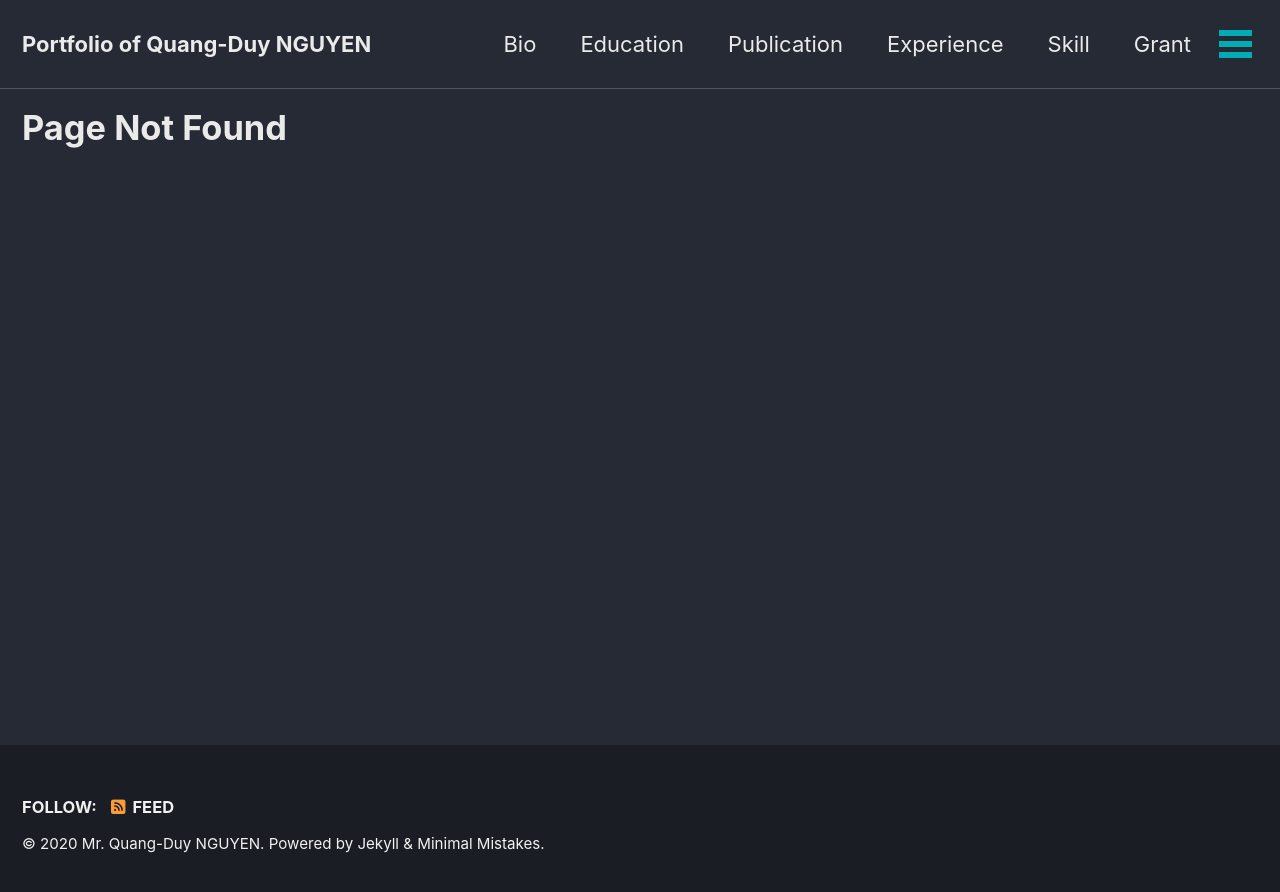
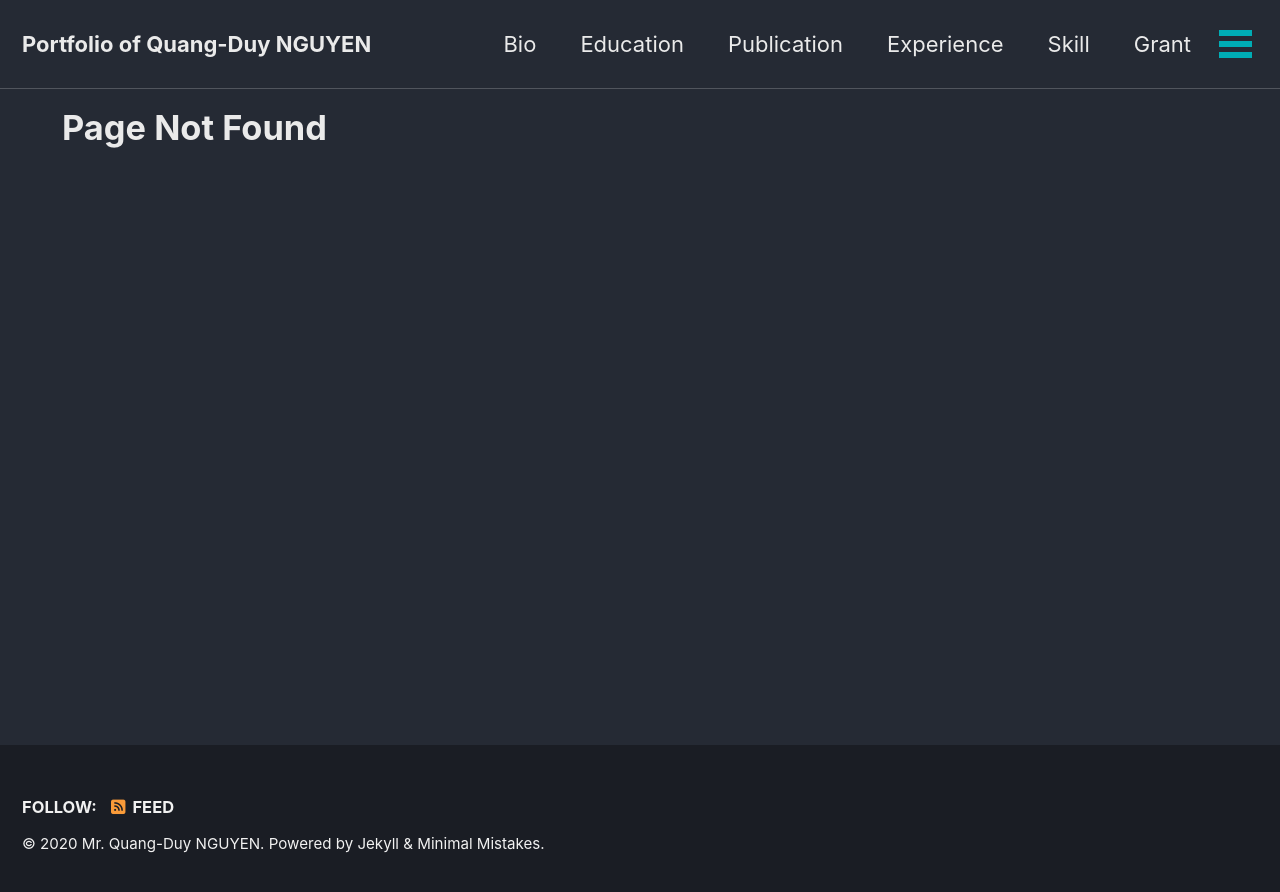
Before and after one commit to nqduy35/nqduy35.github.io, a Jekyll site: the page built from _pages/404.md, in a window 1280 px wide. Shown: the top 892 px of the page. Built offline with Jekyll 4.4.1, drawn with Linux system fonts in a browser that asks for light colours; cached includes are drawn as plain includes; nearby versions of some CDN libraries.

Commit message:
update nqd variable

```diff
--- a/_sass/minimal-mistakes/_archive.scss
+++ b/_sass/minimal-mistakes/_archive.scss
@@ -7,11 +7,14 @@
   margin-bottom: 2em;
 
   @include breakpoint($large) {
-    padding-right: 0;
+    float: right;
+    width: calc(100% - #{$right-sidebar-width-nqd});
+    padding-right: $right-sidebar-width-nqd;
   }
 
   @include breakpoint($x-large) {
-    padding-right: 0;
+    width: calc(100% - #{$right-sidebar-width-nqd});
+    padding-right: $right-sidebar-width-nqd;
   }
 }
 
--- a/_sass/minimal-mistakes/_page.scss
+++ b/_sass/minimal-mistakes/_page.scss
@@ -37,11 +37,14 @@
 
 .page {
   @include breakpoint($large) {
-    padding-right: 0;
+    float: right;
+    width: calc(100% - #{$right-sidebar-width-nqd});
+    padding-right: $right-sidebar-width-nqd;
   }
 
   @include breakpoint($x-large) {
-    padding-right: 0;
+    width: calc(100% - #{$right-sidebar-width-nqd});
+    padding-right: $right-sidebar-width-nqd;
   }
 
   .page__inner-wrap {
--- a/_sass/minimal-mistakes/_variables.scss
+++ b/_sass/minimal-mistakes/_variables.scss
@@ -146,6 +146,7 @@
 $right-sidebar-width-narrow: 200px !default;
 $right-sidebar-width: 300px !default;
 $right-sidebar-width-wide: 400px !default;
+$right-sidebar-width-nqd: 40px !default;
 
 /*
    Other
```
